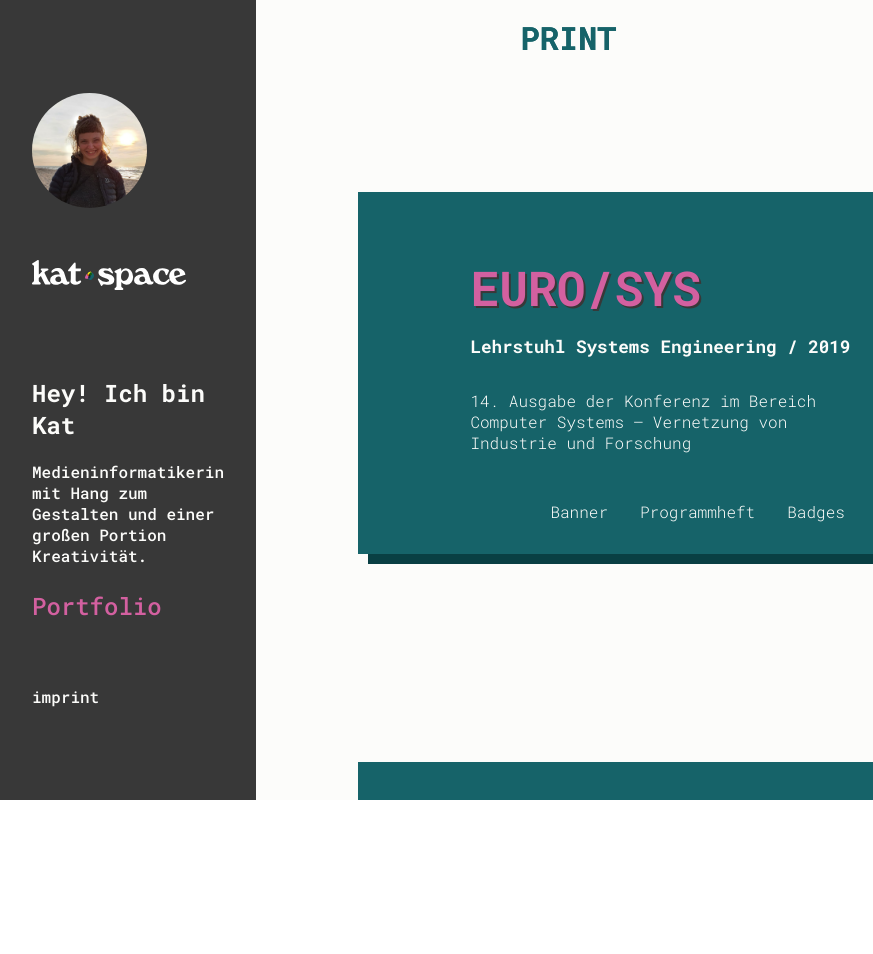
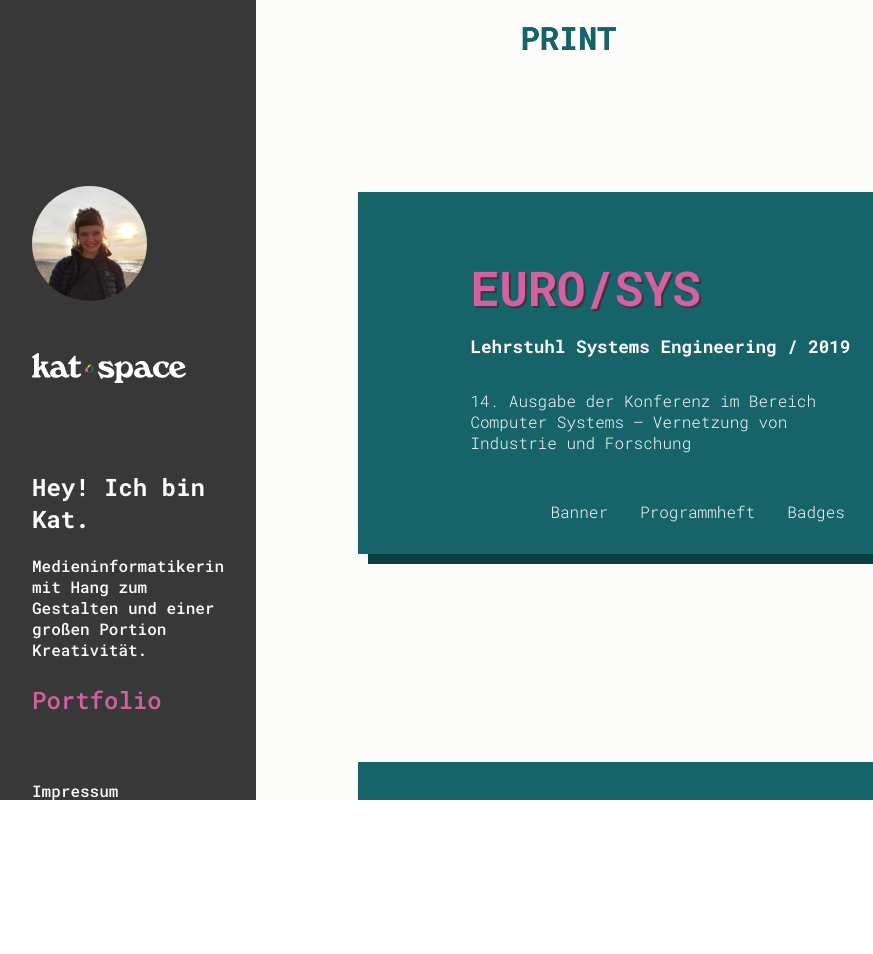
Before and after one commit to koezaah/katspace, a Vue app: page / in a window 1280 px wide. Shown: the full height of the page, 0-873 px from the left. After the commit the page ends 801 px from the top, so only its background shows below. Built offline with nearby package versions, Linux system fonts and the light colour scheme.

Commit message:
fix svg, impressum

```diff
--- a/css/style.scss
+++ b/css/style.scss
@@ -28,7 +28,6 @@ a {
 aside {
   min-height: 40vh;
   width: 100%;
-  display: flex;
   align-items: center;
   justify-content: center;
   background-color: var(--black);
--- a/index.html
+++ b/index.html
@@ -33,6 +33,12 @@
   <body>
     <div id="app">
       <aside>
+        <svg xmlns="http://www.w3.org/2000/svg">
+            <clipPath id="my-clip-path" clipPathUnits="objectBoundingBox">
+              <path id="dot" d="M0.999,0.429 c-0.007,-0.068,-0.044,-0.123,-0.082,-0.172 C0.871,0.195,0.821,0.136,0.761,0.104 a0.201,0.213,0,0,0,-0.073,-0.022 C0.662,0.038,0.626,0,0.583,0 C0.51,0,0.415,0.081,0.368,0.133 a0.768,0.813,0,0,0,-0.056,0.074 c-0.022,0.032,-0.044,0.064,-0.059,0.1 h-0.001 c-0.026,0,-0.053,0.002,-0.076,0.014 C0.151,0.335,0.133,0.359,0.118,0.384 c-0.028,0.048,-0.048,0.101,-0.068,0.153 c-0.025,0.068,-0.089,0.216,-0.019,0.276 c0.053,0.045,0.196,0.023,0.259,0.021 a0.68,0.719,0,0,0,0.072,-0.007 a0.236,0.25,0,0,0,0.097,0.118 c0.055,0.034,0.191,0.085,0.245,0.032 c0.021,-0.021,0.039,-0.073,0.063,-0.1 c0.032,-0.035,0.066,-0.065,0.097,-0.102 a0.601,0.636,0,0,0,0.114,-0.204 C0.992,0.527,1,0.477,0.999,0.429">
+              </path>
+            </clipPath>
+        </svg>
         <div class="aside-wrapper">
           <picture>
             <img src="./img/kat.jpg" alt="Portrait photo of Kat" />
@@ -40,13 +46,13 @@
           <picture class="logo">
             <img src="./img/logo.svg">
           </picture>
-          <h1>Hey! Ich bin Kat</h1>
+          <h1>Hey! Ich bin Kat.</h1>
           <p>Medieninformatikerin mit Hang zum Gestalten und einer großen Portion Kreativität.</p>
           <a href="./Portfolio.pdf" target="_blank">
             <p>Portfolio</p>
           </a>
           <div id="footer">
-            <a href="imprint.html" target="_blank">imprint</a>
+            <a href="imprint.html" target="_blank">Impressum</a>
           </div>
         </div>
       </aside>
@@ -80,12 +86,6 @@
         </section>
       </main>
     </div>
-    <svg xmlns="http://www.w3.org/2000/svg">
-      <clipPath id="my-clip-path" clipPathUnits="objectBoundingBox">
-        <path id="dot" d="M0.999,0.429 c-0.007,-0.068,-0.044,-0.123,-0.082,-0.172 C0.871,0.195,0.821,0.136,0.761,0.104 a0.201,0.213,0,0,0,-0.073,-0.022 C0.662,0.038,0.626,0,0.583,0 C0.51,0,0.415,0.081,0.368,0.133 a0.768,0.813,0,0,0,-0.056,0.074 c-0.022,0.032,-0.044,0.064,-0.059,0.1 h-0.001 c-0.026,0,-0.053,0.002,-0.076,0.014 C0.151,0.335,0.133,0.359,0.118,0.384 c-0.028,0.048,-0.048,0.101,-0.068,0.153 c-0.025,0.068,-0.089,0.216,-0.019,0.276 c0.053,0.045,0.196,0.023,0.259,0.021 a0.68,0.719,0,0,0,0.072,-0.007 a0.236,0.25,0,0,0,0.097,0.118 c0.055,0.034,0.191,0.085,0.245,0.032 c0.021,-0.021,0.039,-0.073,0.063,-0.1 c0.032,-0.035,0.066,-0.065,0.097,-0.102 a0.601,0.636,0,0,0,0.114,-0.204 C0.992,0.527,1,0.477,0.999,0.429">
-        </path>
-    </clipPath>
-  </svg>
     <script src="./js/app.js"></script>
   </body>
 </html>
```
